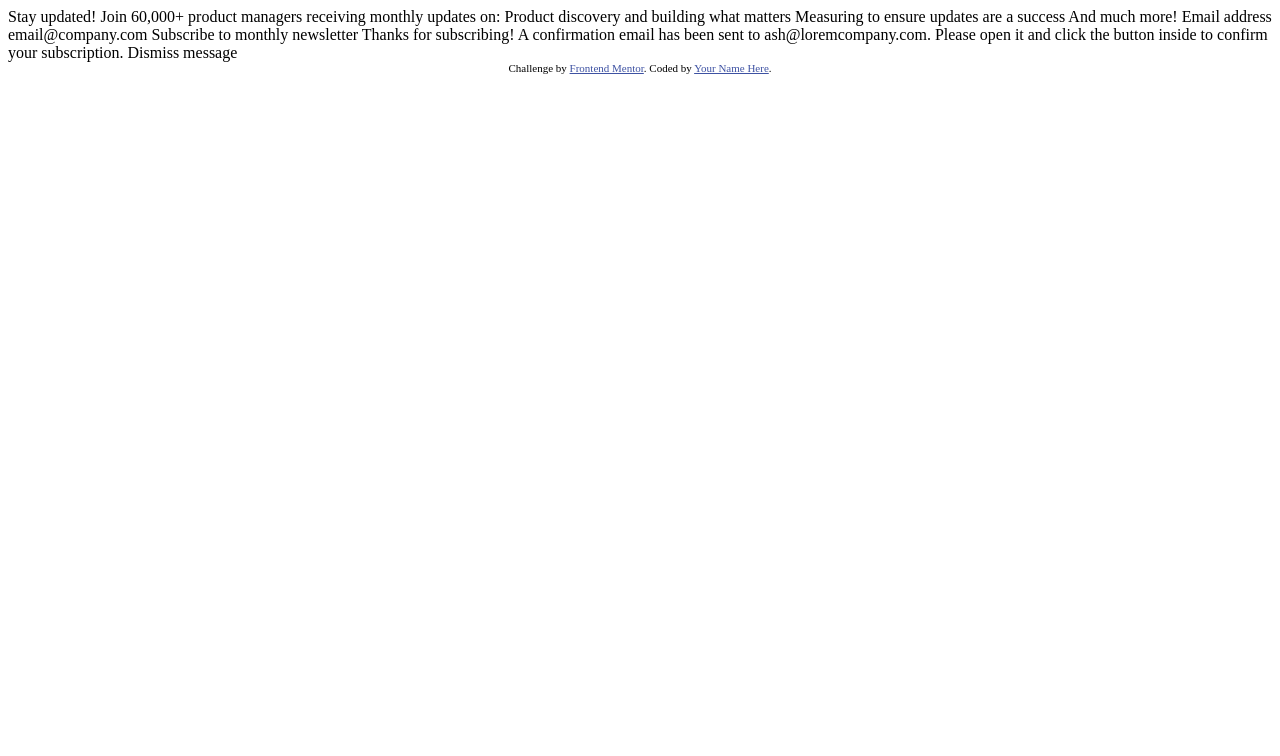
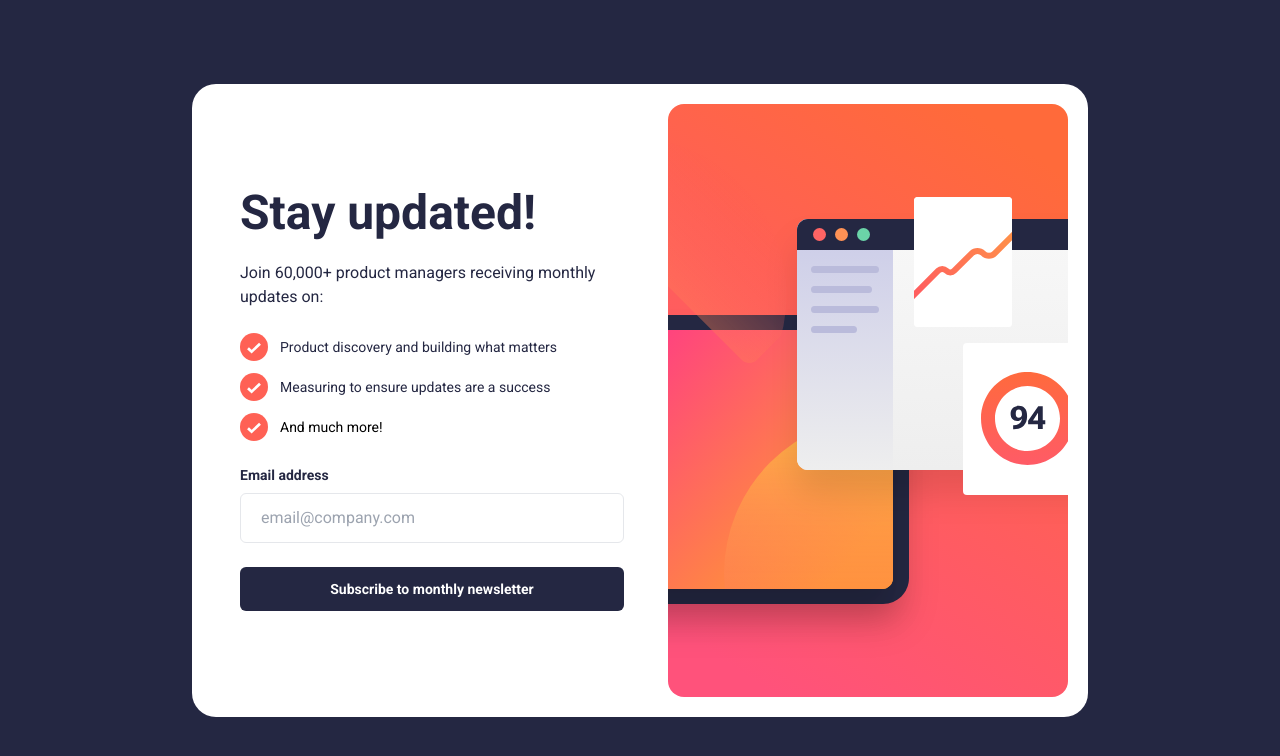
Before and after one commit to zakura1x/FrontEndMentor-Newsletter-sign-up-with-success-message, a website: page index.html in a window 1280 px wide. Drawn offline with Linux system fonts and the light colour scheme.

Commit message:
V1.0 w-out The transitions

```diff
--- /dev/null
+++ b/css/input.css
@@ -0,0 +1,5 @@
+@import url("https://fonts.googleapis.com/css2?family=Roboto:wght@400;700&display=swap");
+
+@tailwind base;
+@tailwind components;
+@tailwind utilities;
--- a/index.html
+++ b/index.html
@@ -2,38 +2,69 @@
 <html lang="en">
 <head>
   <meta charset="UTF-8">
-  <meta name="viewport" content="width=device-width, initial-scale=1.0"> <!-- displays site properly based on user's device -->
-
+  <meta name="viewport" content="width=device-width, initial-scale=1.0">
   <link rel="icon" type="image/png" sizes="32x32" href="./assets/images/favicon-32x32.png">
 
-  <title>Frontend Mentor | Newsletter sign-up form with success message</title>
+  <!-- Tailwind CSS -->
+  <link rel="stylesheet" href="/css/output.css">
+  <title>Newsletter sign-up form with success message | Zakura1x</title>
+</head>
+<body class="bg-white flex md:justify-center md:items-center md:min-h-screen font-sans md:shadow-xl md:shadow-gray-600 md:bg-darkSlateGrey" >
 
-  <!-- Feel free to remove these styles or customise in your own stylesheet 👍 -->
-  <style>
-    .attribution { font-size: 11px; text-align: center; }
-    .attribution a { color: hsl(228, 45%, 44%); }
-  </style>
-</head>
-<body>
+  <!-- Hero Section -->
+  <section id="Hero">
+    <!-- Flex Container -->
+    <div class="container flex flex-col-reverse bg-white justify-center rounded-3xl md:flex-row md:h-auto">
+      <!-- SignUp Form -->
+      <div class="flex flex-col my-12 px-6 space-y-6 md:justify-center md:pl-12">
+        <!-- Heading -->
+        <h2 class="font-bold text-4xl text-darkSlateGrey md:text-5xl">Stay updated!</h2>
+        <p class="max-w-sm text-base text-darkSlateGrey">Join 60,000+ product managers receiving monthly updates on:</p>
 
-  <!-- Sign-up form start -->
+        <!-- Updates -->
+        <div class="space-y-3">
+          <!-- Update 1 -->
+          <div class="flex flex-row space-x-3 items-center">
+            <img src="assets/images/icon-list.svg" alt="" class="w-7 h-7">
+            <p class="max-w-sm text-sm text-darkSlateGrey">Product discovery and building what matters</p>
+          </div>
+          <!-- Update 2 -->
+          <div class="flex flex-row space-x-3 items-center">
+            <img src="assets/images/icon-list.svg" alt="" class="w-7 h-7">
+            <p class="max-w-sm text-sm text-darkSlateGrey">Measuring to ensure updates are a success</p>
+          </div>
+          <!-- Update 3 -->
+          <div class="flex flex-row space-x-3 items-center">
+            <img src="assets/images/icon-list.svg" alt="" class="w-7 h-7">
+            <p class="max-w-sm text-sm text-darkSlate Grey">And much more!</p>
+          </div>
+        </div>
 
-  Stay updated!
+        <!-- Form -->
+        <div class="space-y-2">
+          <p class="w-full text-sm text-darkSlateGrey font-bold">Email address</p>
+          <form>
+            <input type="email" placeholder="email@company.com" class="w-full rounded-md border border-CharcoalGrey p-3 pl-5">
+          </form>
+        </div>
+        <button class="w-full rounded-md bg-darkSlateGrey font-bold text-sm text-center text-white p-3 hover:bg-tomato"> Subscribe to monthly newsletter</button>
 
-  Join 60,000+ product managers receiving monthly updates on:
+      </div>
 
-  Product discovery and building what matters
-  Measuring to ensure updates are a success
-  And much more!
+      <!-- Image Section -->
+      <div class="w-full md:hidden">
+        <img src="/assets/images/illustration-sign-up-mobile.svg" alt="">
+      </div>
+      <div class="hidden m-5 md:flex">
+        <img src="/assets/images/illustration-sign-up-desktop.svg" alt="">
+      </div>
+    </div>
+  </section>
 
-  Email address
-  email@company.com
 
-  Subscribe to monthly newsletter
 
-  <!-- Sign-up form end -->
 
-  <!-- Success message start -->
+  <!-- Sign-up form start
 
   Thanks for subscribing!
 
@@ -44,9 +75,5 @@
 
   <!-- Success message end -->
 
-  <div class="attribution">
-    Challenge by <a href="https://www.frontendmentor.io?ref=challenge" target="_blank">Frontend Mentor</a>.
-    Coded by <a href="#">Your Name Here</a>.
-  </div>
 </body>
 </html>
--- /dev/null
+++ b/tailwind.config.js
@@ -0,0 +1,24 @@
+/** @type {import('tailwindcss').Config} */
+module.exports = {
+  content: ["./*.html"],
+  theme: {
+    screens:{
+      sm: '480px',
+      md: '768px',
+      lg: '976px',
+      xl: '1440px'
+    },
+    extend: {
+      colors:{
+        'tomato': 'hsl(4, 100%, 67%)',
+        'darkSlateGrey': 'hsl(234, 29%, 20%)',
+        'Charcoal Grey': 'hsl(235, 18%, 26%)',
+        'Grey': 'hsl(231, 7%, 60%)',
+      },
+      fontFamily:{
+        sans: ['Roboto', 'sans-serif'],
+      }
+    },
+  },
+  plugins: [],
+}
```
Also changed, not shown: package.json (added, +88 -0 lines), css/output.css (added), 1 other file.
